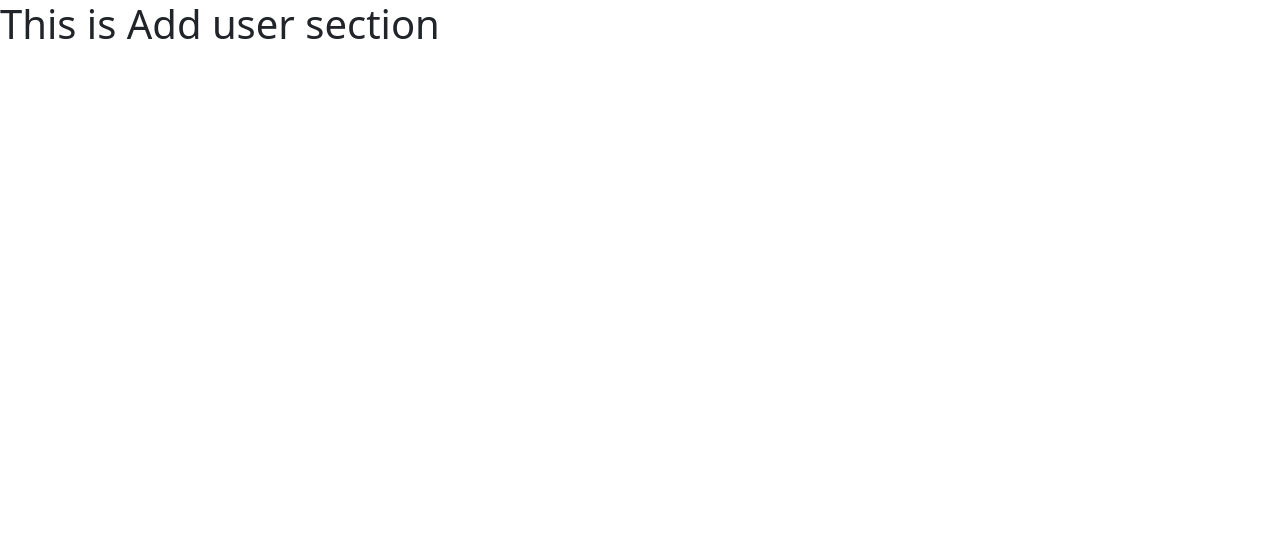
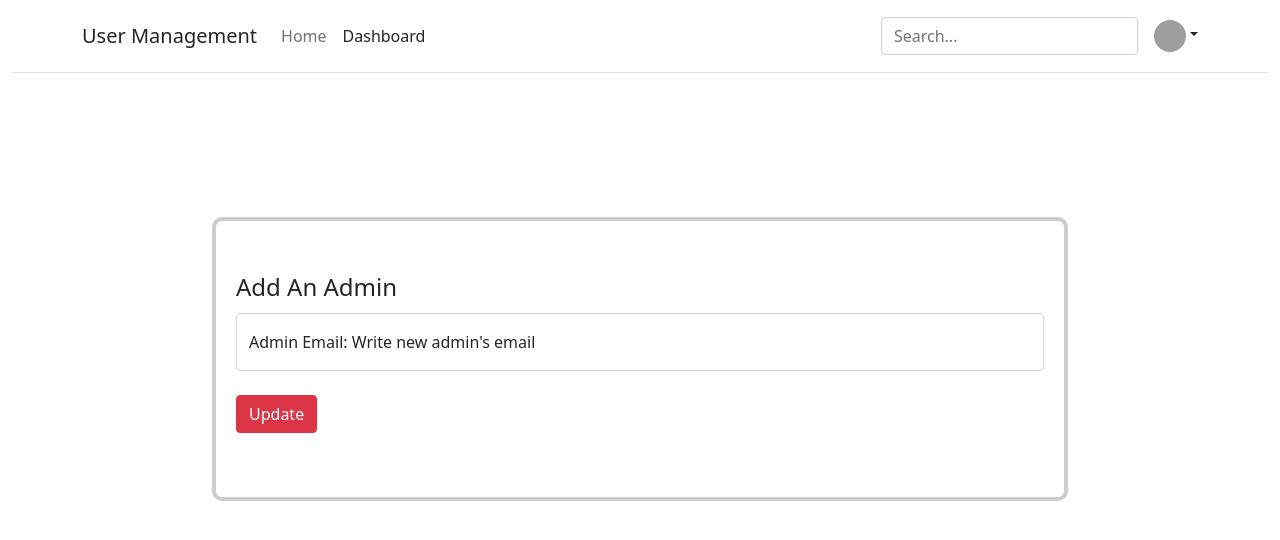
Before and after one commit to NaimulAlam/userManagement, a React (Create React App) app: page /add-user in a window 1280 px wide. Shown: the top 540 px of the page. Built offline with nearby package versions, Linux system fonts and the light colour scheme; no server answers; grey boxes are pictures that could not be loaded.

Commit message:
password update, admin add sidebar nad navbar adjusted and some design twicks

```diff
--- a/src/App.css
+++ b/src/App.css
@@ -5,7 +5,7 @@ body {
 /* Form start */
 
 .formDiv {
-  margin: 0 30vh;
+  margin: 0 25vh;
   padding: 20px;
   box-sizing: border-box;
   border: 4px solid #ccc;
--- a/src/App.js
+++ b/src/App.js
@@ -1,6 +1,6 @@
 import { Route, Routes } from 'react-router-dom';
 import './App.css';
-import AddUser from './Dashboard/AddUser';
+import AddAdmin from './Dashboard/AddAdmin';
 import Alluser from './Dashboard/Alluser';
 import Dashboard from './Dashboard/Dashboard';
 import PasswordUpdate from './Dashboard/PasswordUpdate';
@@ -18,7 +18,7 @@ function App() {
         <Route path="/update-details" element={<UpdateUserInfo />} />
         <Route path="/update-password" element={<PasswordUpdate />} />
         <Route path="/all-user" element={<Alluser />} />
-        <Route path="/add-user" element={<AddUser />} />
+        <Route path="/add-user" element={<AddAdmin />} />
       </Routes>
     </div>
   );
--- /dev/null
+++ b/src/Dashboard/AddAdmin.js
@@ -0,0 +1,109 @@
+/* eslint-disable import/no-cycle */
+import React, { useEffect, useState } from 'react';
+import Navbar from './Navbar';
+
+const AddAdmin = () => {
+  const [userInfo, setUserInfo] = useState({});
+  const [adminEmail, setAdminEmail] = useState('');
+
+  const handleChange = (e) => {
+    setAdminEmail(e.target.value);
+  };
+
+  async function LoggedUser() {
+    const url = 'https://goods4love.herokuapp.com/api/userInfo';
+    const req = await fetch(url, {
+      headers: {
+        'x-access-token': localStorage.getItem('token'),
+      },
+    });
+    const data = await req.json();
+    console.log('dt', data);
+    if (data.status === 'ok') {
+      setUserInfo(data?.userInfo);
+      console.log(data);
+    } else {
+      console.log(data.message);
+    }
+  }
+
+  useEffect(() => {
+    LoggedUser();
+  }, []);
+
+  // Donations Details Submit api call
+
+  const handleSubmit = (e) => {
+    e.preventDefault();
+    const AdminData = {
+      adminEmail,
+      user: userInfo.email,
+    };
+    const url = 'https://goods4love.herokuapp.com/api/addAdmin';
+    fetch(url, {
+      method: 'POST',
+      headers: { 'content-type': 'application/json', 'x-access-token': localStorage.getItem('token') },
+      body: JSON.stringify(AdminData),
+    })
+      .then((res) => {
+        console.log('admin res', res);
+        return res.json();
+      })
+      .then((data) => {
+        console.log('AddAdmin resdata', data);
+        if (data.status === 'ok') {
+          // update the input to blank after submit
+          setAdminEmail('');
+          alert('Admin Added Successfully');
+        } else {
+          alert('Admin not added, Duplicate Admin Email.');
+        }
+        return data;
+      })
+      .catch((err) => {
+        console.log('err', err);
+      });
+    LoggedUser();
+  };
+
+  return (
+    <div className="container-fluid">
+      <div>
+        <div>
+          <Navbar />
+        </div>
+        <div className="my-5 py-5" id="profile">
+          <div className="formDiv my-5 py-5">
+            <form onSubmit={handleSubmit}>
+              <fieldset>
+                <legend>Add An Admin</legend>
+                <div className="row">
+                  <div className="col">
+                    <div className="form-floating mb-3">
+                      <input
+                        id="adminEmail"
+                        className="form-control "
+                        type="email"
+                        value={adminEmail}
+                        placeholder="adminEmail"
+                        onChange={handleChange}
+                      />
+                      <label htmlFor="adminEmail">
+                        Admin Email: {userInfo && adminEmail ? 'example@mail.com' : `Write new admin's email`}
+                      </label>
+                    </div>
+                    <div className="my-2">
+                      <input className="btn btn-danger my-2" type="submit" value="Update" />
+                    </div>
+                  </div>
+                </div>
+              </fieldset>
+            </form>
+          </div>
+        </div>
+      </div>
+    </div>
+  );
+};
+
+export default AddAdmin;
--- a/src/Dashboard/AddUser.js
+++ /dev/null
@@ -1,11 +0,0 @@
-import React from 'react';
-
-const AddUser = () => {
-  return (
-    <div>
-      <h1>This is Add user section</h1>
-    </div>
-  );
-};
-
-export default AddUser;
--- a/src/Dashboard/Dashboard.js
+++ b/src/Dashboard/Dashboard.js
@@ -10,7 +10,7 @@ const Dashboard = () => {
         <Navbar />
       </div>
       <div className="text-center my-3 py-2">
-        <h5 className="display-3 ">Wellcome to User Dashboard</h5>
+        <h5 className="display-4 my-2">Wellcome! to your the dashboard</h5>
       </div>
       <div className="row">
         <div className="col-3">
--- a/src/Dashboard/PasswordUpdate.js
+++ b/src/Dashboard/PasswordUpdate.js
@@ -1,9 +1,95 @@
-import React from 'react';
+import React, { useEffect, useState } from 'react';
+import Navbar from './Navbar';
 
 const PasswordUpdate = () => {
+  const [userInfo, setUserInfo] = useState({});
+  const [updatePassword, setUpdatePassword] = useState('');
+
+  console.log('upd', updatePassword);
+
+  const handleChange = (e) => {
+    setUpdatePassword(e.target.value);
+    console.log('ChangeP', updatePassword);
+  };
+
+  async function LoggedUser() {
+    const url = 'https://goods4love.herokuapp.com/api/userInfo';
+    const req = await fetch(url, {
+      headers: {
+        'x-access-token': localStorage.getItem('token'),
+      },
+    });
+    const data = await req.json();
+    console.log('dt', data);
+    if (data.status === 'ok') {
+      setUserInfo(data?.userInfo);
+      console.log(data);
+    } else {
+      console.log(data.message);
+    }
+  }
+
+  useEffect(() => {
+    LoggedUser();
+  }, []);
+
+  const updateUserInfo = async (e) => {
+    e.preventDefault();
+    console.log('e', e);
+    const url = 'https://goods4love.herokuapp.com/api/userInfoUpdate';
+    const req = await fetch(url, {
+      method: 'POST',
+      headers: {
+        'Content-Type': 'application/json',
+        'x-access-token': localStorage.getItem('token'),
+      },
+      body: JSON.stringify({ password: updatePassword }),
+    });
+    const data = await req.json();
+    if (data.status === 'ok') {
+      // updatePassword.password = '';
+    } else {
+      console.log(data.message);
+    }
+    LoggedUser();
+  };
+
   return (
-    <div>
-      <h1>Pass Update</h1>
+    <div className="container-fluid">
+      <div>
+        <div>
+          <Navbar />
+        </div>
+        <div className="col my-5 py-0 py-md-5" id="profile">
+          <div className="formDiv mt-4">
+            <form onSubmit={updateUserInfo}>
+              <fieldset>
+                <legend>Update Password</legend>
+                <div className="row">
+                  <div className="col">
+                    <div className="form-floating mb-3">
+                      <input
+                        id="password"
+                        className="form-control "
+                        type="password"
+                        value={updatePassword}
+                        placeholder="password"
+                        onChange={handleChange}
+                      />
+                      <label htmlFor="password">
+                        Password: {userInfo && updatePassword ? '***...***' : 'Write your new password'}
+                      </label>
+                    </div>
+                    <div className="my-2">
+                      <input className="btn btn-danger my-2" type="submit" value="Update" />
+                    </div>
+                  </div>
+                </div>
+              </fieldset>
+            </form>
+          </div>
+        </div>
+      </div>
     </div>
   );
 };
--- a/src/Dashboard/Sidebar.js
+++ b/src/Dashboard/Sidebar.js
@@ -4,7 +4,7 @@ const Sidebar = () => {
   return (
     <div className="d-flex flex-column align-items-center align-items-sm-start px-3 pt-2 min-vh-100">
       <div className="text-center pb-3 mb-md-0 mx-auto fw-bolder fs-1 text-decoration-none">
-        <span className="fs-2 d-none d-sm-inline">Dashboard</span>
+        <span className="fs-5 d-none d-sm-inline">User Management</span>
       </div>
       <img className="rounded mx-auto d-block" src="{g4lLogo}" alt="" />
 
@@ -29,14 +29,8 @@ const Sidebar = () => {
         </li>
         <li className="nav-item">
           <a href="/add-user" className="nav-link px-0 align-middle">
-            <i className="fs-4 bi-file-plus" />
-            <span className="ms-1 d-none d-sm-inline">Add User</span>
-          </a>
-        </li>
-        <li className="nav-item py-3">
-          <a href="/" className="btn btn-danger px-2">
-            <i className="fs-5 bi-x-octagon-fill" />
-            <span className="ms-1 d-none d-sm-inline">Signout</span>
+            <i className="fs-4 bi-person-rolodex" />
+            <span className="ms-1 d-none d-sm-inline">Add Admin</span>
           </a>
         </li>
       </ul>
--- a/src/Dashboard/SignIn.js
+++ b/src/Dashboard/SignIn.js
@@ -8,7 +8,7 @@ const SignIn = () => {
       <div>
         <Navbar />
       </div>
-      <main className="form-signin">
+      <main className="form-signin formDiv my-5 py-2 py-md-5">
         <form>
           <h2>
             <i className="bi bi-code-slash" />
@@ -22,13 +22,6 @@ const SignIn = () => {
           <div className="form-floating">
             <input type="password" className="form-control" id="floatingPassword" placeholder="Password" />
             <label htmlFor="floatingPassword">Password</label>
-          </div>
-
-          <div className="checkbox mb-3">
-            <input id="rememberme" type="checkbox" value="remember-me" />
-            <label htmlFor="rememberme" className="mx-2">
-              Remember me
-            </label>
           </div>
           <button className="w-100 btn btn-lg btn-primary" type="submit">
             Sign in
--- a/src/Dashboard/UpdateUserInfo.js
+++ b/src/Dashboard/UpdateUserInfo.js
@@ -88,12 +88,12 @@ const UpdateUserInfo = () => {
 
   return (
     <div className="container-fluid">
-      <div className="row">
+      <div>
         <div>
           <Navbar />
         </div>
-        <div className="col py-3" id="profile">
-          <div className="card card-body mt-4">
+        <div className="col my-5 py-0 py-md-5" id="profile">
+          <div className="formDiv mt-4">
             <form onSubmit={updateUserInfo}>
               <fieldset>
                 <legend>Update User Info</legend>
--- a/src/Dashboard/UserDashboard.js
+++ b/src/Dashboard/UserDashboard.js
@@ -21,7 +21,7 @@ const UserDashboard = () => {
   }, []);
 
   return (
-    <div className="container">
+    <div className="container-fluid">
       <div className="m-md-5 m-1 py-3 px-md-5 px-1">
         <img src={user?.picture?.large} className="bd-placeholder-img rounded-circle" width="140" height="140" alt="" />
         <h2>{`${user?.name?.title}. ${user?.name?.first} ${user?.name?.last}`}</h2>
@@ -30,13 +30,14 @@ const UserDashboard = () => {
           <div className="accordion-item">
             <h2 className="accordion-header" id="flush-headingOne">
               <button
-                className="accordion-button collapsed"
+                className="btn btn-outline-info collapsed"
                 type="button"
                 data-bs-toggle="collapse"
                 data-bs-target="#flush-collapseOne"
                 aria-expanded="false"
                 aria-controls="flush-collapseOne"
               >
+                <i className="fs-4 bi-person-rolodex mx-2" />
                 View User Details
               </button>
             </h2>
```
Also changed, not shown: src/Dashboard/Navbar.js (+4 -3 lines).
